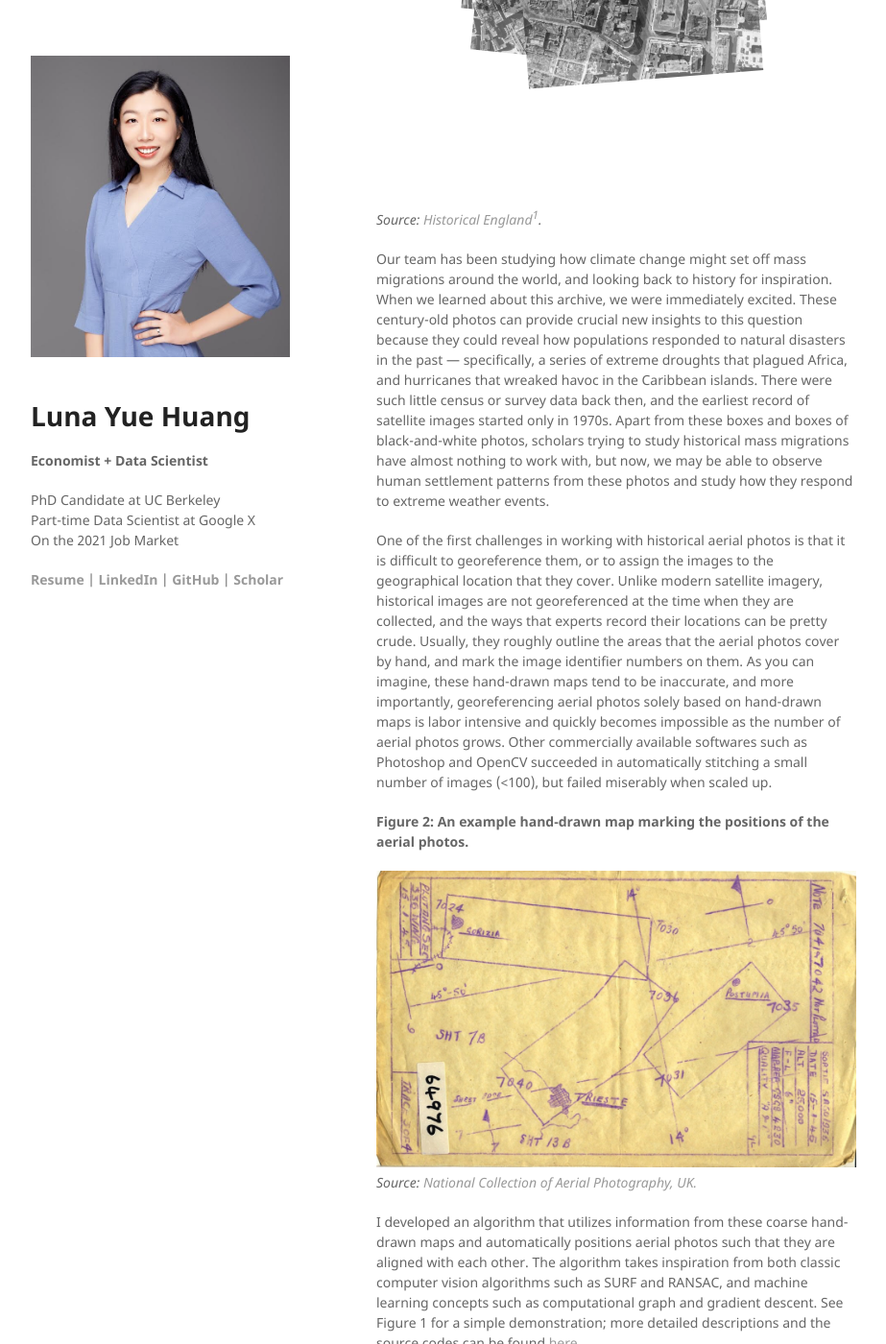
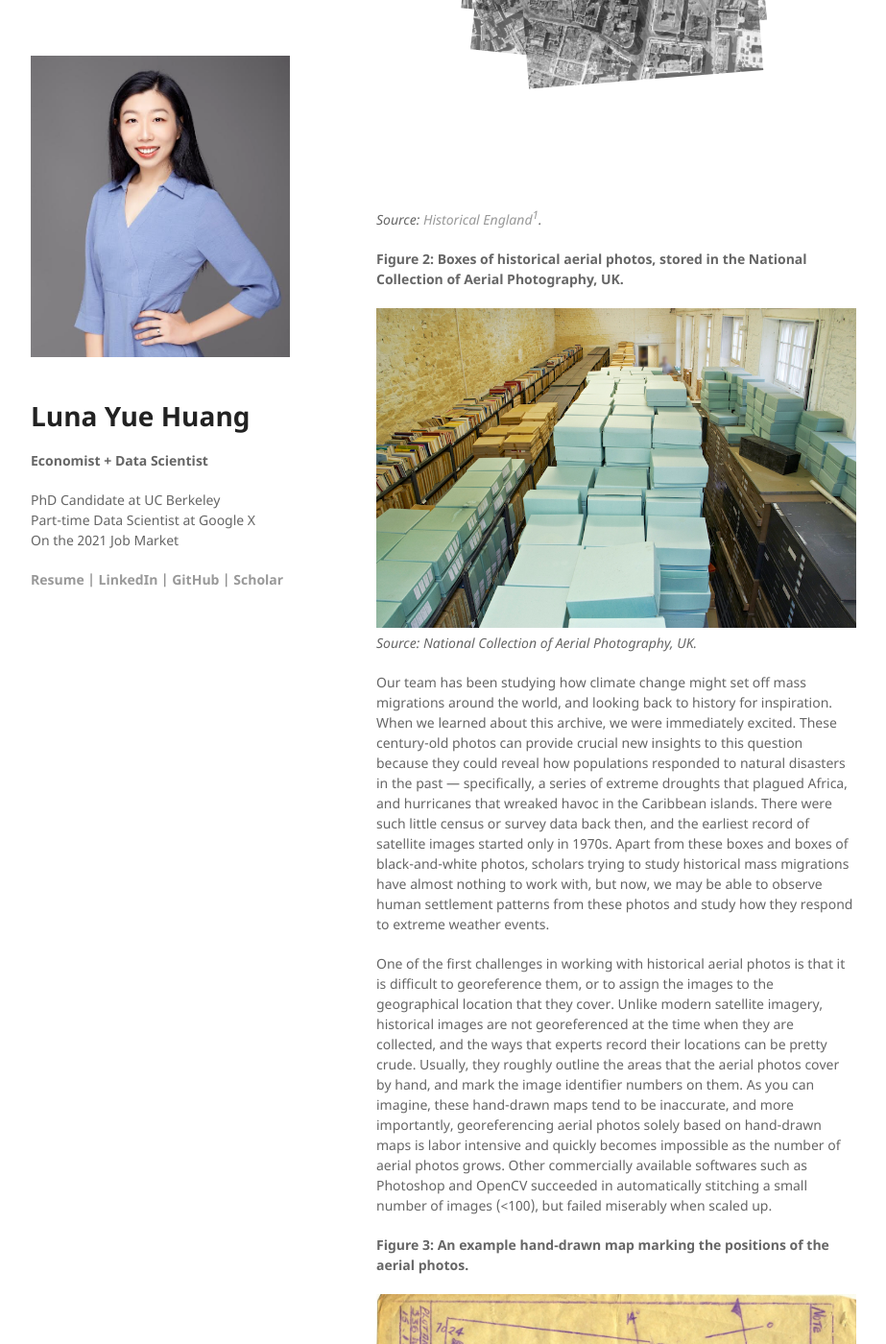
Before and after one commit to luna983/luna983.github.io, a Jekyll site: the page built from research-aerial.md, in a window 1280 px wide and 1400 px high, scrolled down 862 px. Shown: the whole window at 96% size, without its empty margins (178-1101 px from the left). Built offline with Jekyll 4.4.1, drawn with Linux system fonts in a browser that asks for light colours.

Commit message:
add photo cv update

```diff
--- a/research-aerial.md
+++ b/research-aerial.md
@@ -32,11 +32,16 @@ __Figure 1: The positions of four aerial photos are jointly optimized to form a
 </div>
 *Source: [Historical England](https://historicengland.org.uk/media/5589/london-st-pauls-vertical-1948-raf_58_40_5069-00.jpg?mode=max&quality=90&width=1200&height=1200&upscale=false&rnd=131817426560000000)[^1].*
 
+__Figure 2: Boxes of historical aerial photos, stored in the National Collection of Aerial Photography, UK.__
+
+![box](/assets/data/research-aerial-box.jpg)
+*Source: National Collection of Aerial Photography, UK.*
+
 Our team has been studying how climate change might set off mass migrations around the world, and looking back to history for inspiration. When we learned about this archive, we were immediately excited. These century-old photos can provide crucial new insights to this question because they could reveal how populations responded to natural disasters in the past — specifically, a series of extreme droughts that plagued Africa, and hurricanes that wreaked havoc in the Caribbean islands. There were such little census or survey data back then, and the earliest record of satellite images started only in 1970s. Apart from these boxes and boxes of black-and-white photos, scholars trying to study historical mass migrations have almost nothing to work with, but now, we may be able to observe human settlement patterns from these photos and study how they respond to extreme weather events.
 
 One of the first challenges in working with historical aerial photos is that it is difficult to georeference them, or to assign the images to the geographical location that they cover. Unlike modern satellite imagery, historical images are not georeferenced at the time when they are collected, and the ways that experts record their locations can be pretty crude. Usually, they roughly outline the areas that the aerial photos cover by hand, and mark the image identifier numbers on them. As you can imagine, these hand-drawn maps tend to be inaccurate, and more importantly, georeferencing aerial photos solely based on hand-drawn maps is labor intensive and quickly becomes impossible as the number of aerial photos grows. Other commercially available softwares such as Photoshop and OpenCV succeeded in automatically stitching a small number of images (<100), but failed miserably when scaled up.
 
-__Figure 2: An example hand-drawn map marking the positions of the aerial photos.__
+__Figure 3: An example hand-drawn map marking the positions of the aerial photos.__
 
 ![sortie](/assets/data/research-aerial-sortie.jpg)
 *Source: [National Collection of Aerial Photography, UK.](https://ncap.org.uk/sites/default/files/NCAP_ACIU_PLOT_64976-3.jpg)*
```
Also changed, not shown: assets/data/research-aerial-box.jpg (added), 1 other file.
